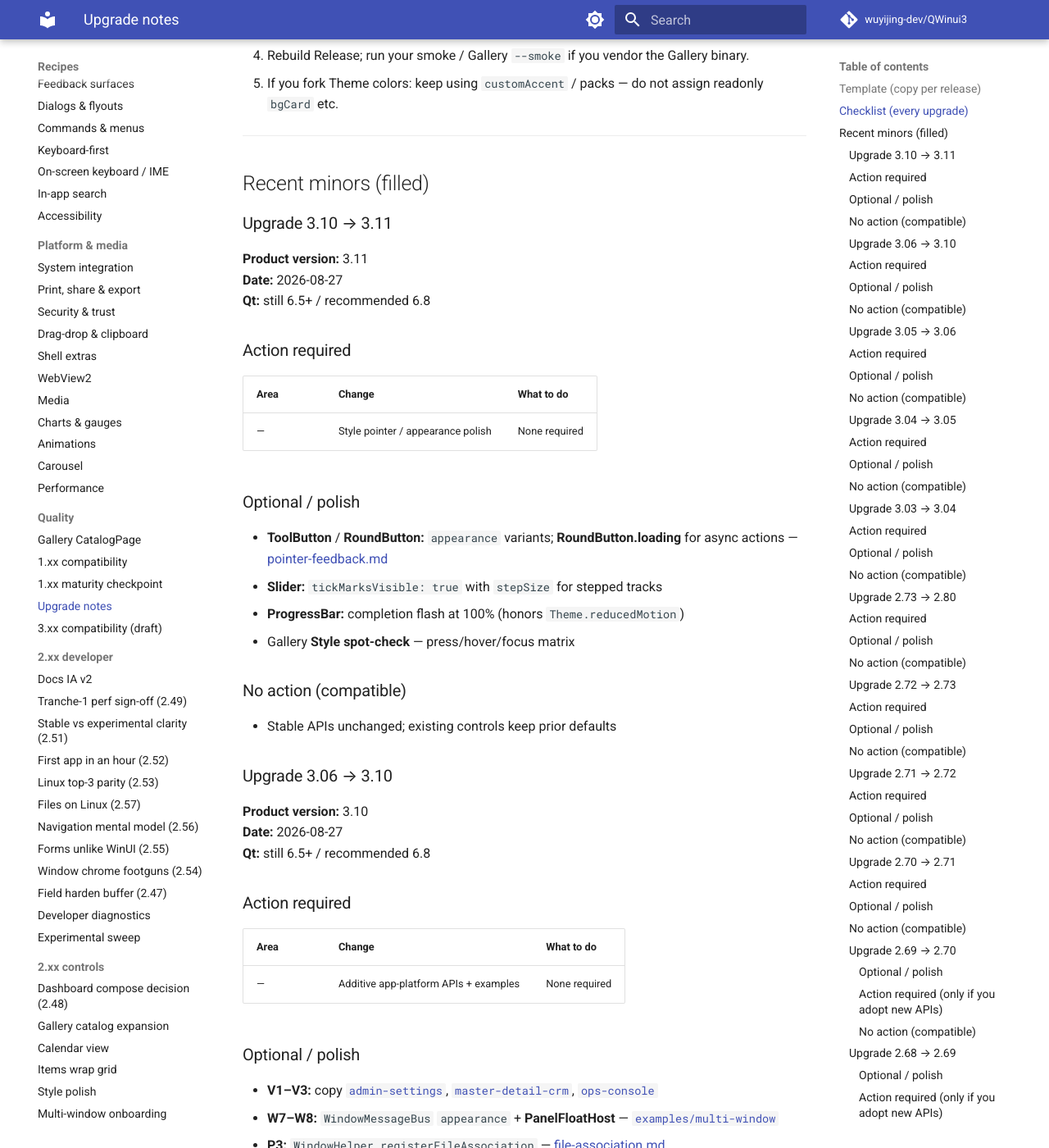
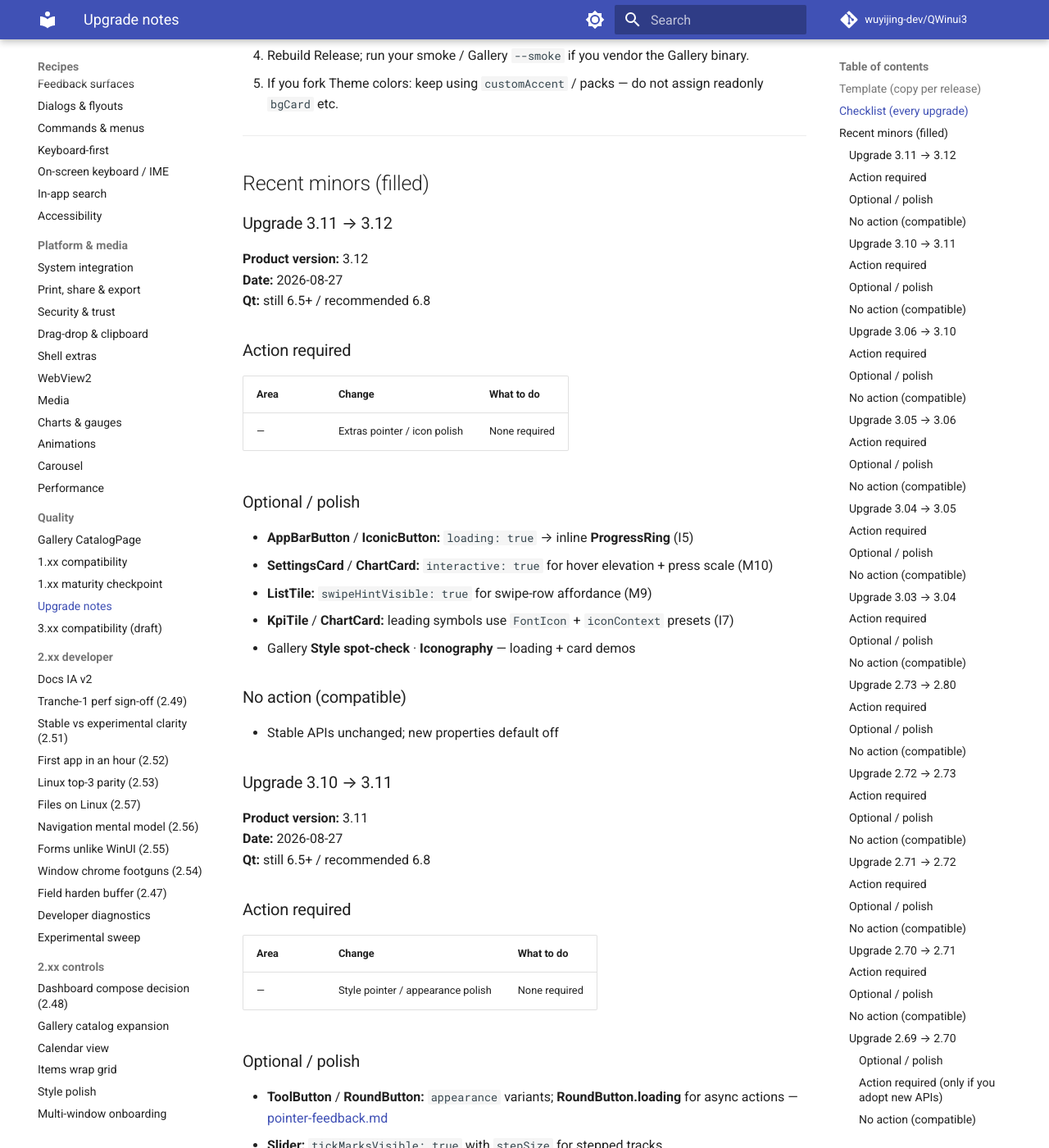
Before and after one commit to wuyijing-dev/QWinui3, an MkDocs documentation site: the page built from docs/upgrade-notes.md, in a window 1280 px wide and 1400 px high, scrolled down 1111 px. Shown: the whole window at 82% size. Built offline with MkDocs 1.6.1 and Material for MkDocs 9.7.7, drawn with Linux system fonts in a browser that asks for light colours; comment, search, counter and statistics services are not loaded.

Commit message:
Ship 3.12 L2 polish: AppBar loading, interactive cards, list swipe hint.
Add IconicButton/AppBarButton loading rings, SettingsCard/ChartCard interactive hover+press, ListTile swipe hint, KpiTile FontIcon presets; Gallery demos and docs.

```diff
--- a/CMakeLists.txt
+++ b/CMakeLists.txt
@@ -17,7 +17,7 @@ set(CMAKE_EXPORT_COMPILE_COMMANDS ON)
 
 # Product version is X.YY (two-digit minor), e.g. 1.00, 1.01, 1.10.
 # Git tags / packages use v${QWINUI3_VERSION}. CMake needs major.minor.patch.
-set(QWINUI3_VERSION "3.11")
+set(QWINUI3_VERSION "3.12")
 if(NOT QWINUI3_VERSION MATCHES "^[0-9]+\\.[0-9][0-9]$")
     message(FATAL_ERROR "QWINUI3_VERSION must be X.YY (two-digit minor), got '${QWINUI3_VERSION}'")
 endif()
--- a/docs/roadmap.md
+++ b/docs/roadmap.md
@@ -1,6 +1,6 @@
 # QWinUI3 Roadmap
 
-**Current:** **3.11** (master — Style primitives polish)
+**Current:** **3.12** (master — lists/cards + icon polish)
 **Next up:** **3.00** close-out ([checkpoint-300](checkpoint-300.md)) · **3.11+** friction-only
 **Planned through:** tranche 9 complete · **3.00** still open · [micro-interaction backlog last](#micro-interaction--visual-polish--deferred-last)
 **Checkpoints ahead:** **checkpoint-300** (3.00) · **checkpoint-310** (3.10) green
--- a/docs/upgrade-notes.md
+++ b/docs/upgrade-notes.md
@@ -46,6 +46,27 @@ Maintainers: append a filled section below when a slice has consumer-visible bre
 ---
 
 ## Recent minors (filled)
+
+### Upgrade 3.11 → 3.12
+
+**Product version:** 3.12
+**Date:** 2026-08-27
+**Qt:** still 6.5+ / recommended 6.8
+
+### Action required
+| Area | Change | What to do |
+|------|--------|------------|
+| — | Extras pointer / icon polish | None required |
+
+### Optional / polish
+- **AppBarButton** / **IconicButton:** `loading: true` → inline **ProgressRing** (I5)
+- **SettingsCard** / **ChartCard:** `interactive: true` for hover elevation + press scale (M10)
+- **ListTile:** `swipeHintVisible: true` for swipe-row affordance (M9)
+- **KpiTile** / **ChartCard:** leading symbols use `FontIcon` + `iconContext` presets (I7)
+- Gallery **Style spot-check** · **Iconography** — loading + card demos
+
+### No action (compatible)
+- Stable APIs unchanged; new properties default off
 
 ### Upgrade 3.10 → 3.11
 
```
Also changed, not shown: ROADMAP.md (+3 -3 lines), docs/pointer-feedback.md (+2 -2 lines), 8 other files.
